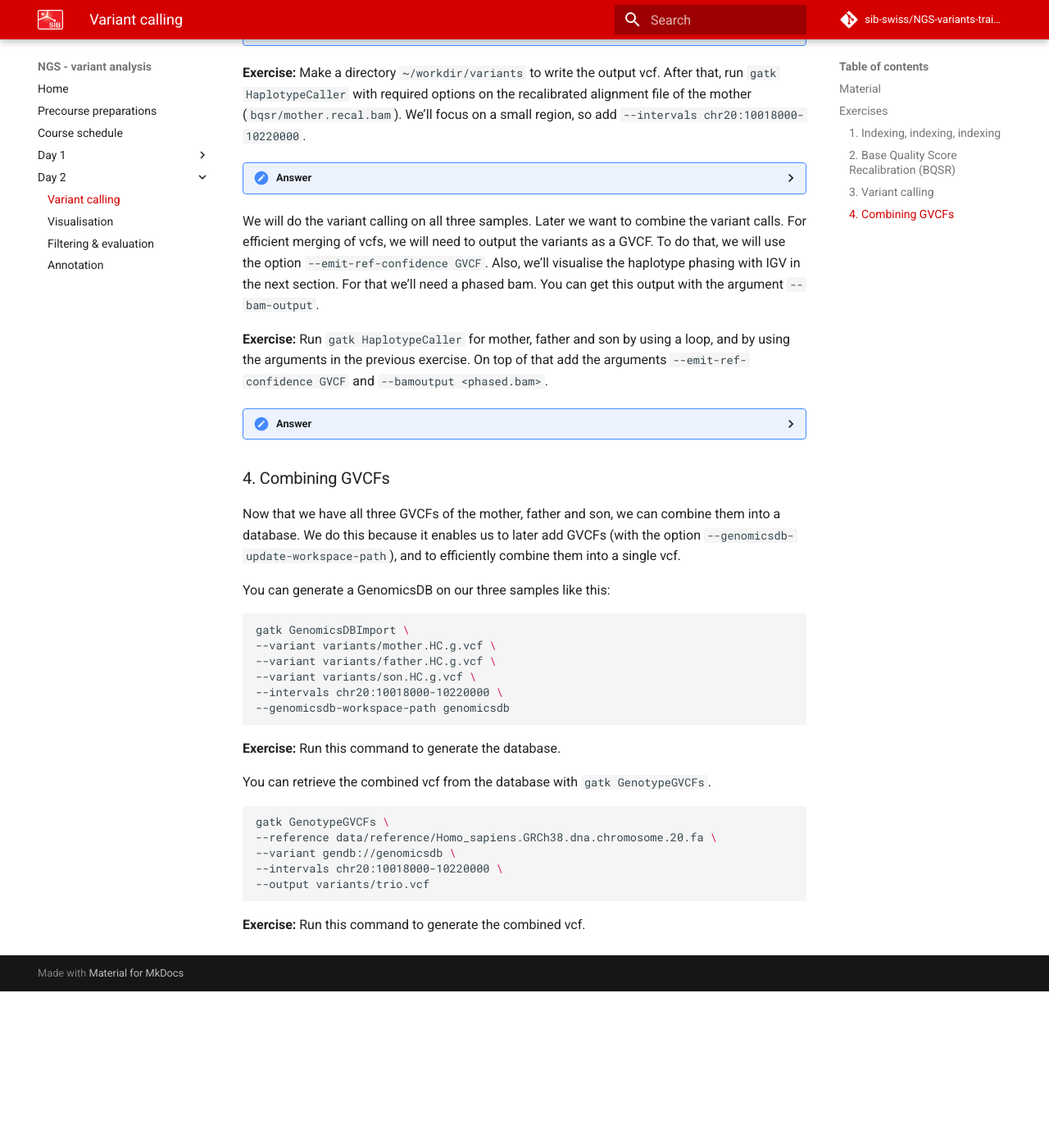
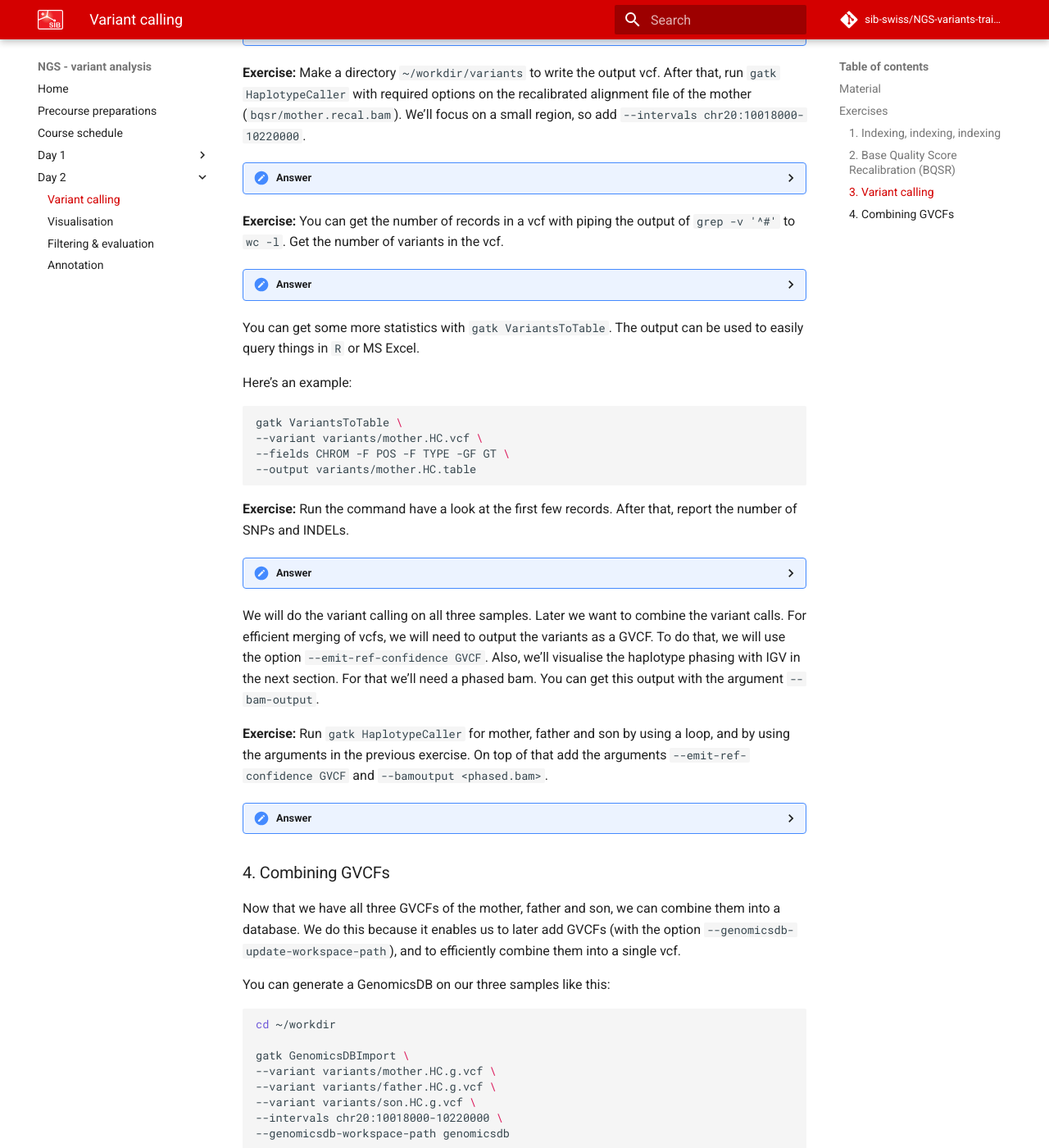
Before and after one commit to sib-swiss/NGS-variants-training, an MkDocs documentation site: the page built from docs/day2/variant_calling.md, in a window 1280 px wide and 1400 px high, scrolled down 2836 px. Shown: the whole window at 82% size. Built offline with MkDocs 1.6.1 and Material for MkDocs 9.7.7, drawn with Linux system fonts in a browser that asks for light colours; comment, search, counter and statistics services are not loaded; before the commit the page ends 4045 px from its top, so only the background shows below that.

Commit message:
exercise checks

````diff
--- a/docs/day2/variant_calling.md
+++ b/docs/day2/variant_calling.md
@@ -167,13 +167,66 @@ The command [`gatk HaplotypeCaller`](https://gatk.broadinstitute.org/hc/en-us/ar
 ??? done "Answer"
     ```sh
     cd ~/workdir
-    mkdir /variants
+    mkdir variants
 
     gatk HaplotypeCaller \
     --reference data/reference/Homo_sapiens.GRCh38.dna.chromosome.20.fa \
     --input bqsr/mother.recal.bam \
     --output variants/mother.HC.vcf \
-    --intervals chr20:10018000-10220000 \
+    --intervals chr20:10018000-10220000
+    ```
+
+**Exercise:** You can get the number of records in a vcf with piping the output of `grep -v '^#'` to `wc -l`. Get the number of variants in the vcf.
+
+??? done "Answer"
+    ```sh
+    grep -v '^#' variants/mother.HC.vcf | wc -l
+    ```
+
+    Shows you that there are 411 variants in there.
+
+You can get some more statistics with `gatk VariantsToTable`. The output can be used to easily query things in `R` or MS Excel.
+
+Here's an example:
+
+```sh
+gatk VariantsToTable \
+--variant variants/mother.HC.vcf \
+--fields CHROM -F POS -F TYPE -GF GT \
+--output variants/mother.HC.table
+```
+
+**Exercise:** Run the command have a look at the first few records. After that, report the number of SNPs and INDELs.
+
+??? done "Answer"
+    You can get the number of SNPs with:
+
+    ```sh
+    grep -c "SNP" variants/mother.HC.table
+    ```
+
+    which will give 326
+
+    And the number of INDELs with:
+
+    ```sh
+    grep -c "INDEL" variants/mother.HC.table
+    ```
+
+    that outputs 84
+
+    A more fancy way to this would be:
+
+    ```sh
+    cut -f 3 variants/mother.HC.table | tail -n +2 | sort | uniq -c
+    ```
+
+    Giving:
+
+    ```
+    84 INDEL
+    1 MIXED
+    326 SNP
     ```
 
 We will do the variant calling on all three samples. Later we want to combine the variant calls. For efficient merging of vcfs, we will need to output the variants as a GVCF. To do that, we will use the option `--emit-ref-confidence GVCF`. Also, we'll visualise the haplotype phasing with IGV in the next section. For that we'll need a phased bam. You can get this output with the argument `--bam-output`.
@@ -204,6 +257,8 @@ Now that we have all three GVCFs of the mother, father and son, we can combine t
 You can generate a GenomicsDB on our three samples like this:
 
 ```sh
+cd ~/workdir
+
 gatk GenomicsDBImport \
 --variant variants/mother.HC.g.vcf \
 --variant variants/father.HC.g.vcf \
````
Also changed, not shown: other parts of docs/day2/variant_calling.md (+2 -2 lines), docs/day1/alignment.md (+1 -0 lines), docs/day2/annotation.md (+2 -0 lines), docs/day2/visualisation.md (+1 -1 lines).
